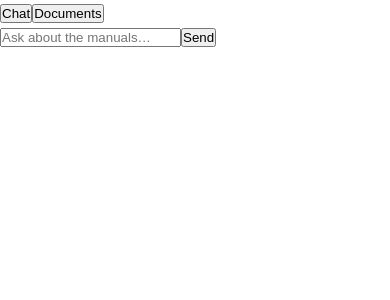
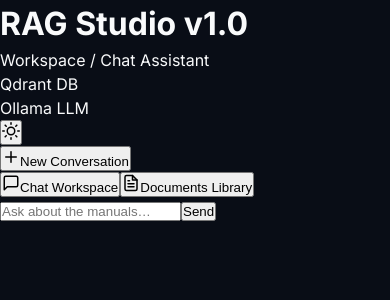
Before and after one commit to Eklavya-San/document_rag, a React (Vite) app in the folder web/: page / in a window 390 px wide. Shown: the top 300 px of the page. Built offline with nearby package versions, Linux system fonts and the light colour scheme.

Commit message:
feat: implement header and sidebar responsive workspace layout shell

```diff
--- a/web/src/App.tsx
+++ b/web/src/App.tsx
@@ -1,18 +1,24 @@
 import { useState } from "react";
+import { ThemeProvider } from "./components/ThemeContext";
+import { Header } from "./components/Header";
+import { Sidebar } from "./components/Sidebar";
 import { Chat } from "./Chat";
 import { Documents } from "./Documents";
 
 export function App() {
   const [tab, setTab] = useState<"chat" | "documents">("chat");
+
   return (
-    <div className="app">
-      <header className="tabs">
-        <button className={tab === "chat" ? "active" : ""} onClick={() => setTab("chat")}>Chat</button>
-        <button className={tab === "documents" ? "active" : ""} onClick={() => setTab("documents")}>Documents</button>
-      </header>
-      <main>
-        {tab === "chat" ? <Chat /> : <Documents />}
-      </main>
-    </div>
+    <ThemeProvider>
+      <div className="app-layout">
+        <Header activeTab={tab} />
+        <div className="app-body">
+          <Sidebar activeTab={tab} setTab={setTab} />
+          <main className="main-content">
+            {tab === "chat" ? <Chat /> : <Documents />}
+          </main>
+        </div>
+      </div>
+    </ThemeProvider>
   );
 }
--- /dev/null
+++ b/web/src/components/Header.tsx
@@ -0,0 +1,33 @@
+import React from 'react';
+import { useTheme } from './ThemeContext';
+import { SunIcon, MoonIcon } from './Icons';
+
+export function Header({ activeTab }: { activeTab: 'chat' | 'documents' }) {
+  const { theme, toggleTheme } = useTheme();
+
+  return (
+    <header className="app-header">
+      <div className="header-left">
+        <h1 className="logo-text">RAG Studio <span className="version-badge">v1.0</span></h1>
+        <div className="tab-indicator">
+          Workspace / <span>{activeTab === 'chat' ? 'Chat Assistant' : 'Document Library'}</span>
+        </div>
+      </div>
+      <div className="header-right">
+        <div className="status-pill">
+          <span className="dot dot-success"></span> Qdrant DB
+        </div>
+        <div className="status-pill">
+          <span className="dot dot-success"></span> Ollama LLM
+        </div>
+        <button
+          className="theme-toggle-btn"
+          onClick={toggleTheme}
+          aria-label={`Switch to ${theme === 'light' ? 'dark' : 'light'} mode`}
+        >
+          {theme === 'light' ? <MoonIcon size={18} /> : <SunIcon size={18} />}
+        </button>
+      </div>
+    </header>
+  );
+}
--- /dev/null
+++ b/web/src/components/Sidebar.tsx
@@ -0,0 +1,37 @@
+import React from 'react';
+import { MessageIcon, FileTextIcon, PlusIcon } from './Icons';
+
+interface SidebarProps {
+  activeTab: 'chat' | 'documents';
+  setTab: (tab: 'chat' | 'documents') => void;
+  onNewChat?: () => void;
+}
+
+export function Sidebar({ activeTab, setTab, onNewChat }: SidebarProps) {
+  return (
+    <aside className="app-sidebar">
+      <button className="new-chat-btn" onClick={onNewChat}>
+        <PlusIcon size={18} />
+        <span>New Conversation</span>
+      </button>
+
+      <nav className="nav-menu">
+        <button
+          className={`nav-item ${activeTab === 'chat' ? 'active' : ''}`}
+          onClick={() => setTab('chat')}
+        >
+          <MessageIcon size={18} />
+          <span>Chat Workspace</span>
+        </button>
+
+        <button
+          className={`nav-item ${activeTab === 'documents' ? 'active' : ''}`}
+          onClick={() => setTab('documents')}
+        >
+          <FileTextIcon size={18} />
+          <span>Documents Library</span>
+        </button>
+      </nav>
+    </aside>
+  );
+}
```
Also changed, not shown: 1 other file (tests, documents, lock files or other folders).
